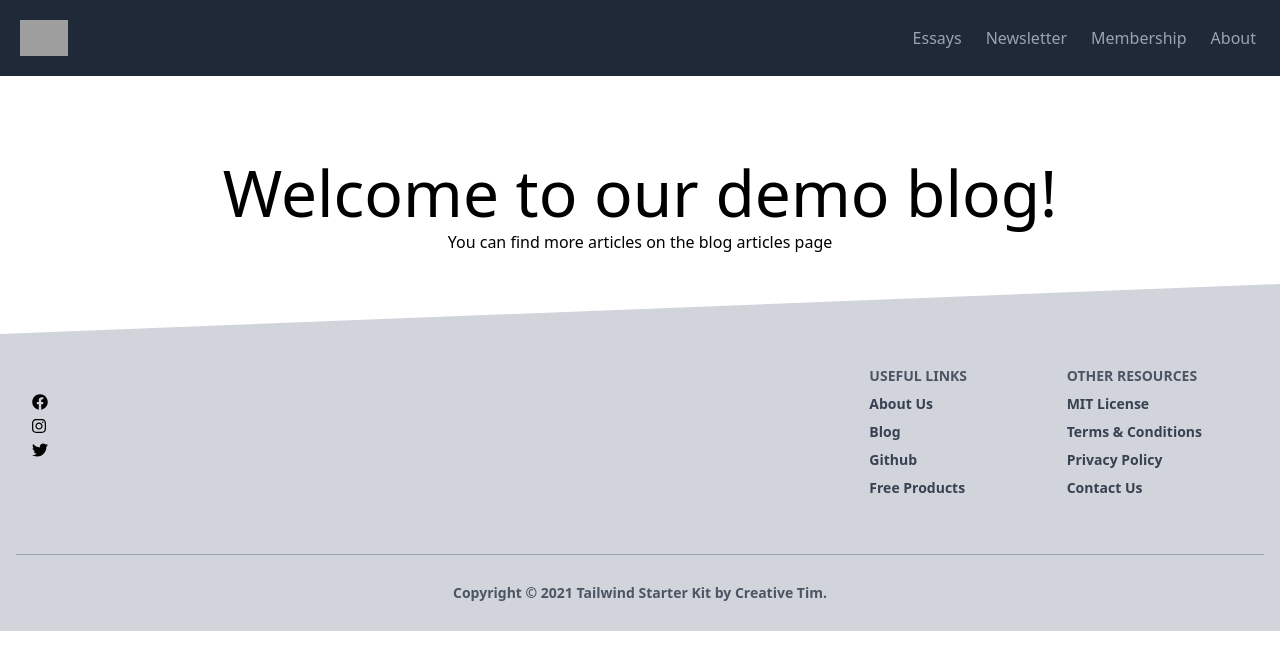
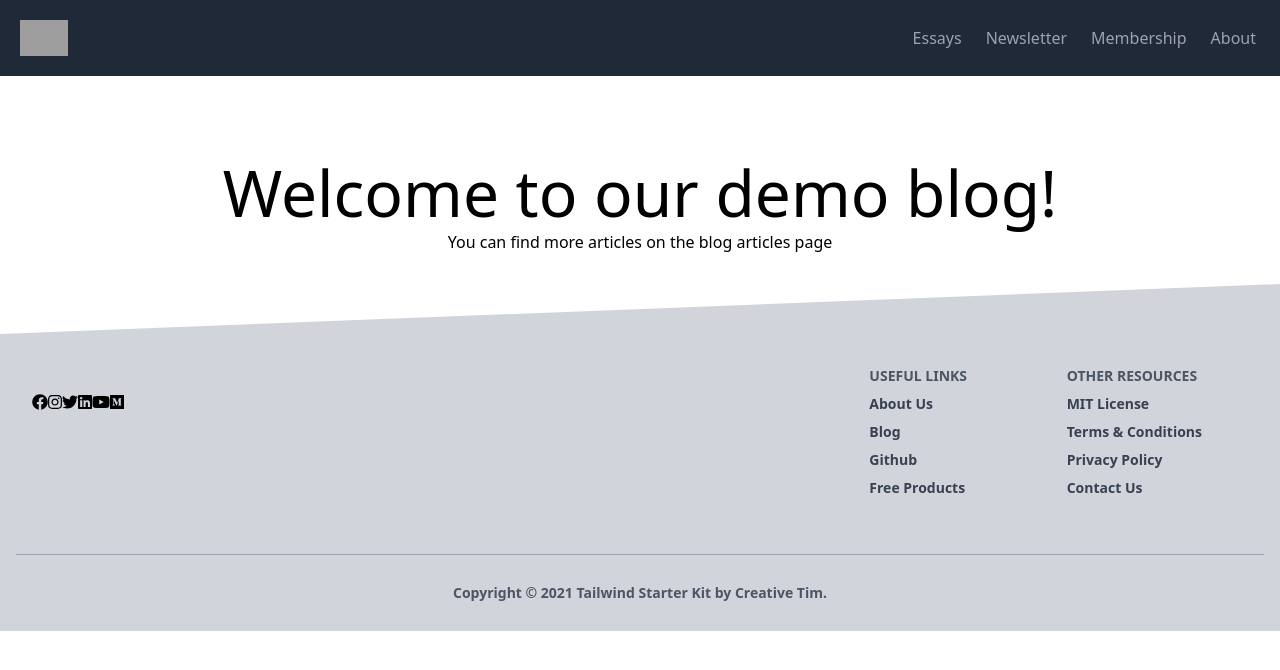
Before and after one commit to TRahulSam1997/realm-frontend-v2, a Next.js app: page / in a window 1280 px wide. Shown: the top 670 px of the page. Built offline with nearby package versions, Linux system fonts and the light colour scheme; grey boxes are pictures that could not be loaded.

Commit message:
footer updates

```diff
--- a/src/components/layout/footer/social/index.js
+++ b/src/components/layout/footer/social/index.js
@@ -10,21 +10,24 @@ export default function SocialIcons() {
     return (
         <Styles>
             <div className="row">
-                <div className="pr-3">
-                    <a href="https://twitter.com/trsam97">
+                <a href="https://www.facebook.com/">
                     <FontAwesomeIcon icon={faFacebook} />
                 </a>
-                </div>
-                <div className="pr-3">
-                    <a href="https://twitter.com/trsam97">
+                <a href="https://www.instagram.com/realm.project/">
                     <FontAwesomeIcon icon={faInstagram} />
                 </a>
-                </div>
-                <div className="pr-3">
                 <a href="https://twitter.com/trsam97">
                     <FontAwesomeIcon icon={faTwitter} />
                 </a>
-                </div>
+                <a href="https://www.linkedin.com/company/18713097/">
+                    <FontAwesomeIcon icon={faLinkedin} />
+                </a>
+                <a href="https://www.youtube.com/rahulsam/">
+                    <FontAwesomeIcon icon={faYoutube} />
+                </a>
+                <a href="https://medium.com/@trahulsam/">
+                    <FontAwesomeIcon icon={faMedium} />
+                </a>
             </div>
         </Styles>
     )
```
Lines whose indentation alone changed are shown as unchanged.
